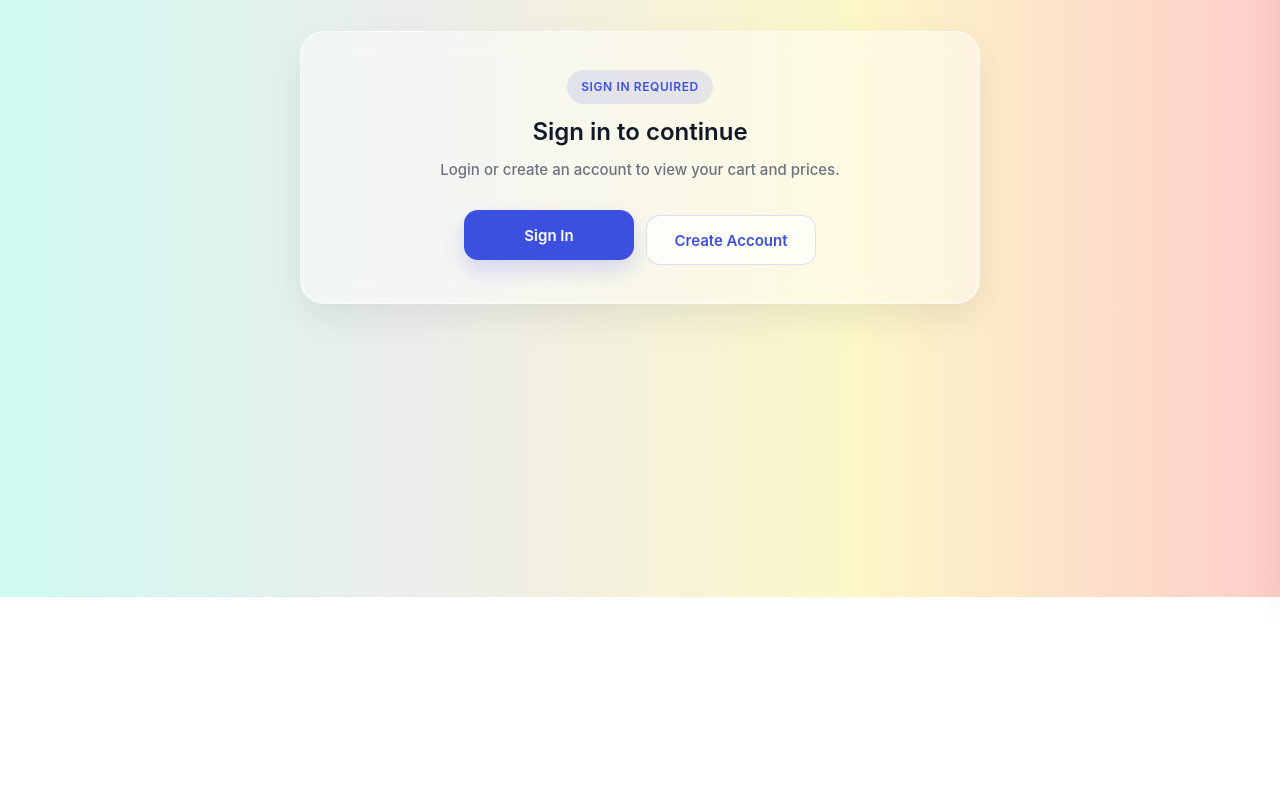
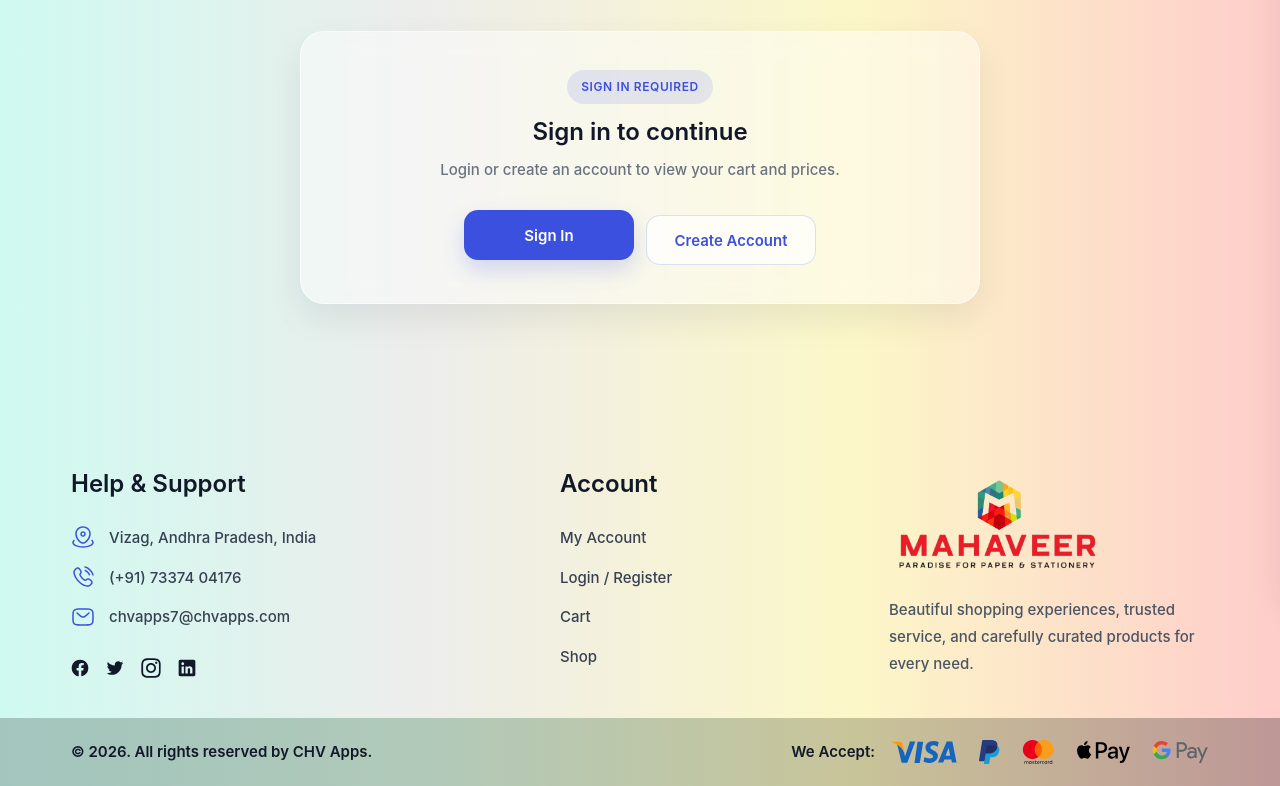
Before and after one commit to mahaveerpapers123/mahaveer-website, a React (Create React App) app: page /cart in a window 1280 px wide. Shown: the part 203-989 px from the top of the page. Before the commit the page ends 800 px from the top, so only its background shows below. Built offline with nearby package versions, Linux system fonts and the light colour scheme; no server answers.

Commit message:
deployment issue fixed

```diff
--- a/src/pages/Cart.js
+++ b/src/pages/Cart.js
@@ -381,10 +381,9 @@ function Cart({ mode = "page", isOpen = false, onClose = () => {} }) {
         </div>
       </main>
       {renderConfirmPopup()}
+      <Footer />
     </div>
-
   );
-  <Footer />
 }
 
 export default Cart;
--- a/src/pages/Footer.js
+++ b/src/pages/Footer.js
@@ -90,7 +90,13 @@ function Footer() {
               </ul>
 
               <div className="footer-socials">
-                <a href="#" aria-label="Facebook" className="footer-social-link">
+                <a
+                  href="https://facebook.com"
+                  target="_blank"
+                  rel="noreferrer"
+                  aria-label="Facebook"
+                  className="footer-social-link"
+                >
                   <svg
                     className="footer-social-svg"
                     width="18"
@@ -103,7 +109,13 @@ function Footer() {
                   </svg>
                 </a>
 
-                <a href="#" aria-label="Twitter" className="footer-social-link">
+                <a
+                  href="https://twitter.com"
+                  target="_blank"
+                  rel="noreferrer"
+                  aria-label="Twitter"
+                  className="footer-social-link"
+                >
                   <svg
                     className="footer-social-svg"
                     width="20"
@@ -116,7 +128,13 @@ function Footer() {
                   </svg>
                 </a>
 
-                <a href="#" aria-label="Instagram" className="footer-social-link">
+                <a
+                  href="https://instagram.com"
+                  target="_blank"
+                  rel="noreferrer"
+                  aria-label="Instagram"
+                  className="footer-social-link"
+                >
                   <svg
                     className="footer-social-svg"
                     width="20"
@@ -138,7 +156,13 @@ function Footer() {
                   </svg>
                 </a>
 
-                <a href="#" aria-label="Linkedin" className="footer-social-link">
+                <a
+                  href="https://linkedin.com"
+                  target="_blank"
+                  rel="noreferrer"
+                  aria-label="Linkedin"
+                  className="footer-social-link"
+                >
                   <svg
                     className="footer-social-svg"
                     width="20"
@@ -203,19 +227,19 @@ function Footer() {
               <p>We Accept:</p>
 
               <div className="footer-payment-icons">
-                <a href="#" aria-label="Visa card">
+                <a href="/" aria-label="Visa card">
                   <img src="/images/payment-01.svg" alt="visa card" />
                 </a>
-                <a href="#" aria-label="Paypal">
+                <a href="/" aria-label="Paypal">
                   <img src="/images/payment-02.svg" alt="paypal" />
                 </a>
-                <a href="#" aria-label="Master card">
+                <a href="/" aria-label="Master card">
                   <img src="/images/payment-03.svg" alt="master card" />
                 </a>
-                <a href="#" aria-label="Apple pay">
+                <a href="/" aria-label="Apple pay">
                   <img src="/images/payment-04.svg" alt="apple pay" />
                 </a>
-                <a href="#" aria-label="Google pay">
+                <a href="/" aria-label="Google pay">
                   <img src="/images/payment-05.svg" alt="google pay" />
                 </a>
               </div>
```
